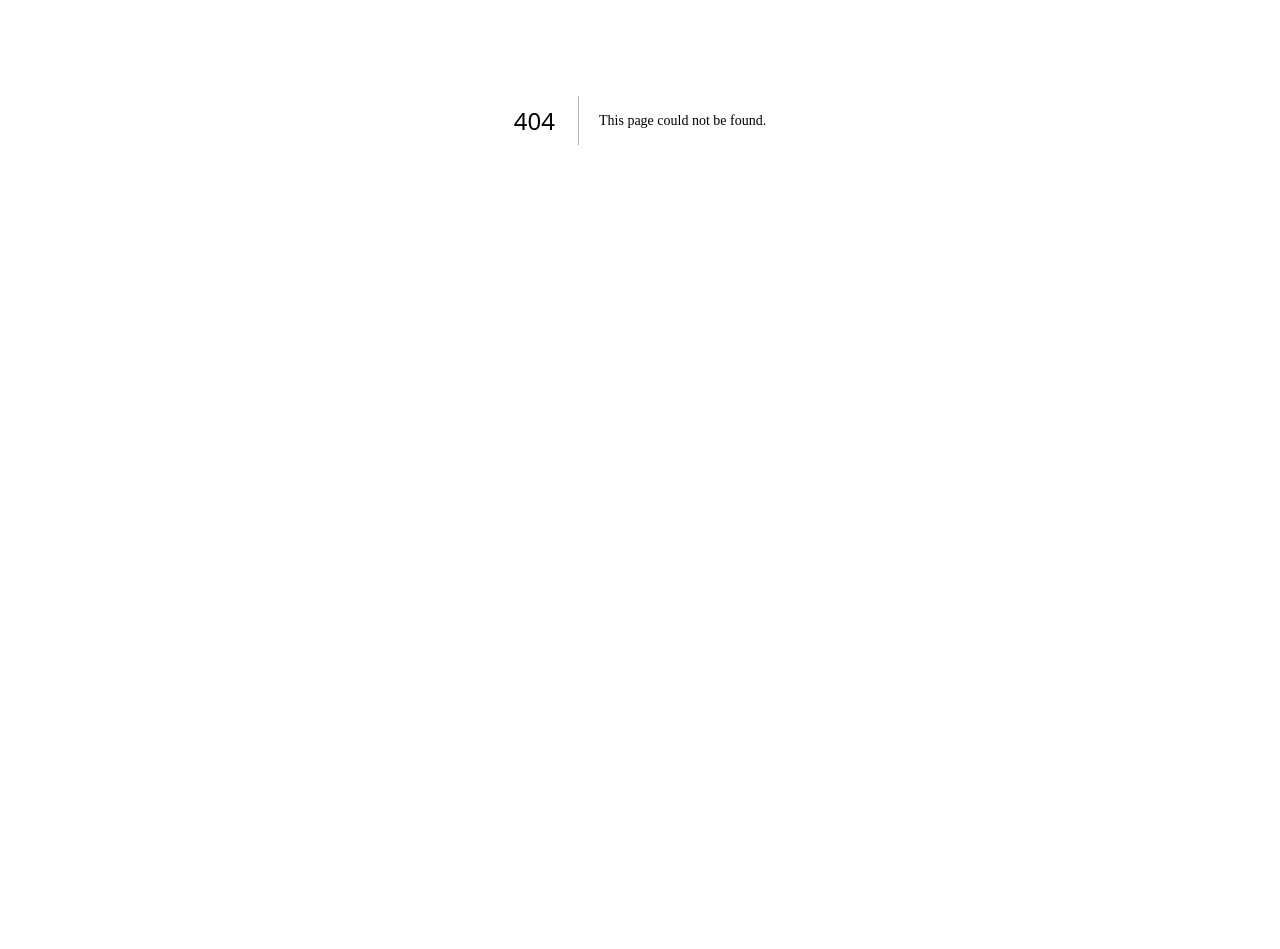
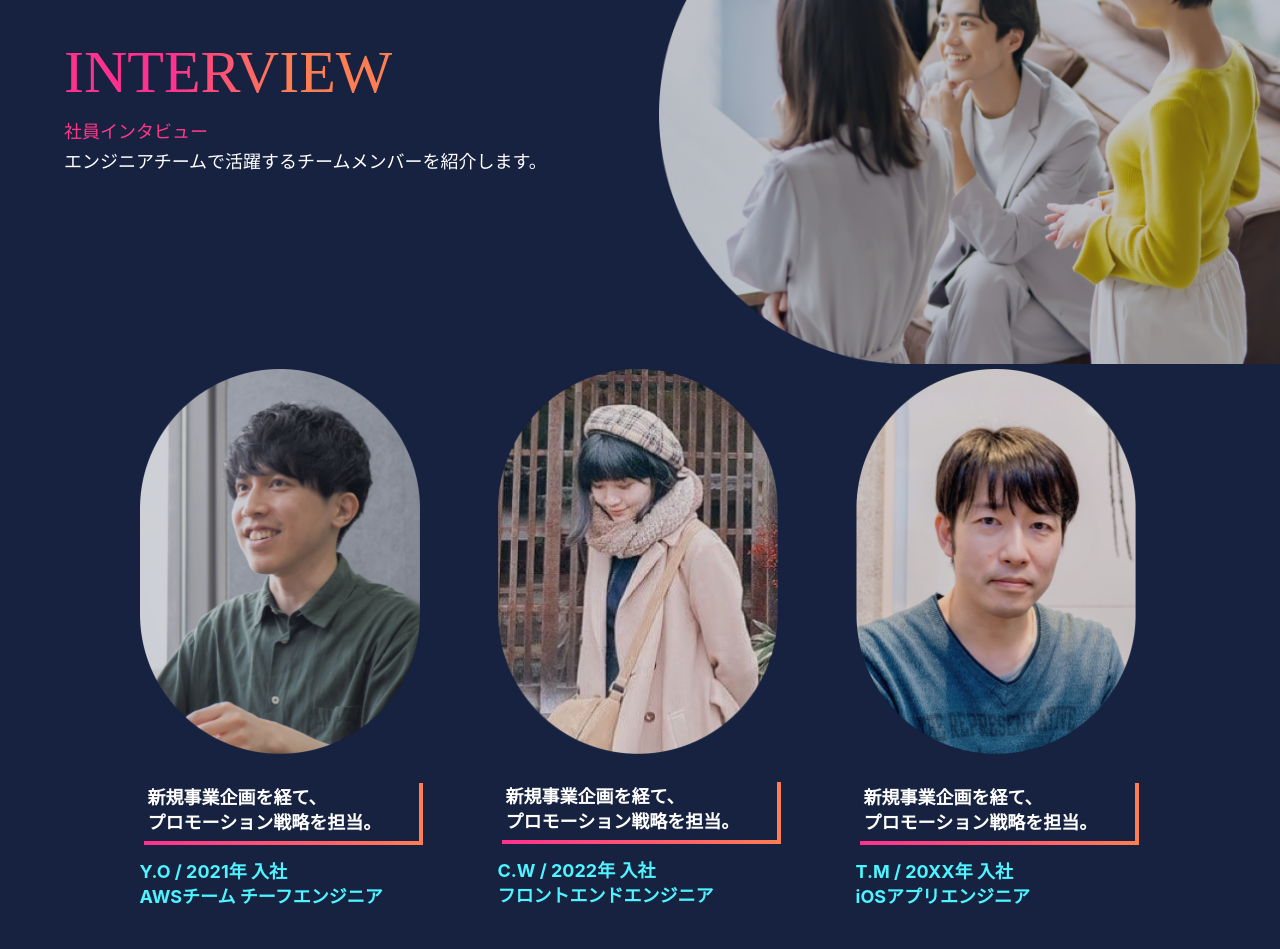
Before and after one commit to saya1104/office-area, a Next.js app: page /Interview in a window 1280 px wide. Before the commit this address had no page. Shown: the part 280-1229 px from the top of the page. Before the commit the page ends 800 px from the top, so only its background shows below. Built offline with nearby package versions, Linux system fonts and the light colour scheme.

Commit message:
✨interviewページ

```diff
--- /dev/null
+++ b/components/elements/MembersSwiper.tsx
@@ -0,0 +1,125 @@
+import Image from 'next/image';
+import styled from 'styled-components';
+import { Pagination } from 'swiper';
+import { Swiper, SwiperSlide } from 'swiper/react';
+import { MemberConstants } from '../../features/domains/constants/MemberConstants';
+
+import 'swiper/css';
+import 'swiper/css/pagination';
+
+const InterviewCardStyle = styled.div`
+  display: flex;
+  flex-direction: column;
+  text-align: center;
+  width: fit-content;
+  padding-right: 5px;
+`;
+
+const InterviewImageStyle = styled.div`
+  max-width: 280px;
+  width: 100%;
+  height: auto;
+`;
+
+const InterviewTextStyle = styled.div`
+  margin-top: 20px;
+  & > p {
+    color: #4ef4ff;
+    font-size: 18px;
+    font-weight: 700;
+    text-align: left;
+    line-height: 25px;
+  }
+`;
+
+const SquareStyle = styled.div`
+  position: relative;
+  background: #16223f;
+  width: 95%;
+  padding: 6px 5px 6px 8px;
+  p {
+    font-size: 18px;
+    font-weight: 700;
+    line-height: 25px;
+    margin: 0;
+    text-align: left;
+  }
+  span {
+    position: absolute;
+    z-index: -1;
+    top: 4px;
+    left: 4px;
+    background: linear-gradient(90deg, #ff318f 0%, #ff7d53 100%);
+    width: 100%;
+    height: 100%;
+  }
+`;
+
+const MembersSwiper = () => {
+  return (
+    <Swiper
+      // 一度に表示するスライドの数
+      slidesPerView={1}
+      // スライド間の余白
+      spaceBetween={50}
+      pagination={{
+        clickable: true,
+      }}
+      modules={[Pagination]}
+      className="mySwiper"
+      breakpoints={{
+        770: {
+          slidesPerView: 2,
+          spaceBetween: 50,
+        },
+        1066: {
+          slidesPerView: 3,
+          spaceBetween: 50,
+        },
+        1445: {
+          slidesPerView: 4,
+          spaceBetween: 50,
+        },
+      }}
+    >
+      {MemberConstants.map((item, index) => {
+        return (
+          <SwiperSlide key={index} style={{ display: 'flex', justifyContent: 'center' }}>
+            <InterviewCardStyle>
+              <InterviewImageStyle>
+                <Image
+                  src={item.imageSrc}
+                  alt={item.imageAlt}
+                  width={280}
+                  height={387}
+                  sizes="100vw"
+                  style={{
+                    width: '100%',
+                    height: 'auto',
+                  }}
+                />
+              </InterviewImageStyle>
+              <InterviewTextStyle>
+                <SquareStyle>
+                  <p>
+                    {item.message1}
+                    <br />
+                    {item.message2}
+                  </p>
+                  <span></span>
+                </SquareStyle>
+                <p>
+                  {item.name} / {item.hireYear}年 入社
+                  <br />
+                  {item.position}
+                </p>
+              </InterviewTextStyle>
+            </InterviewCardStyle>
+          </SwiperSlide>
+        );
+      })}
+    </Swiper>
+  );
+};
+
+export default MembersSwiper;
--- a/components/templates/AboutTeamPage/AboutTeamDetails.tsx
+++ b/components/templates/AboutTeamPage/AboutTeamDetails.tsx
@@ -50,8 +50,8 @@ function AboutTeamDetails() {
   return (
     <>
       <EachPageTop
+        TitleChildren={'ABOUT TEAM'}
         SubTitleChildren={'自分の色が輝く社会に'}
-        TitleChildren={'ABOUT TEAM'}
         src="/assets/AboutTeamImage.png"
       >
         誰かと比べることで感じてしまう負の感情を、社会から無くしたい。
--- /dev/null
+++ b/components/templates/InterViewPage/InterViewTop/Top.tsx
@@ -0,0 +1,14 @@
+import EachPageTop from '../../../elements/EachPageTop';
+import MembersSwiper from '../../../elements/MembersSwiper';
+
+function Top() {
+  return (
+    <>
+      <EachPageTop TitleChildren={'INTERVIEW'} SubTitleChildren={'社員インタビュー'} src="assets/InterView_Top.png">
+        エンジニアチームで活躍するチームメンバーを紹介します。
+      </EachPageTop>
+      <MembersSwiper />
+    </>
+  );
+}
+export default Top;
--- a/components/elements/MemberIntroductions.tsx
+++ b/features/domains/constants/MemberConstants.tsx
@@ -1,4 +1,14 @@
-export const MemberIntroductions = [
+export type Membertypes = {
+  imageSrc: string;
+  imageAlt: string;
+  message1: string;
+  message2: string;
+  name: string;
+  hireYear: string;
+  position: string;
+};
+
+export const MemberConstants: Membertypes[] = [
   {
     imageSrc: '/assets/InterviewOta.png',
     imageAlt: 'Y.O/2021年入社 AWSチーム チーフエンジニア',
@@ -27,15 +37,6 @@ export const MemberIntroductions = [
     position: 'iOSアプリエンジニア',
   },
   {
-    imageSrc: '/assets/InterviewChacon.png',
-    imageAlt: 'D.C/20XX年入社 フルスタックエンジニア',
-    message1: '新規事業企画を経て、',
-    message2: 'プロモーション戦略を担当。',
-    name: 'D.C',
-    hireYear: '20XX',
-    position: 'フルスタックエンジニア',
-  },
-  {
     imageSrc: '/assets/InterviewOu.png',
     imageAlt: 'K.O/2022年入社 バックエンドエンジニア',
     message1: '新規事業企画を経て、',
--- /dev/null
+++ b/pages/Interview/index.tsx
@@ -0,0 +1,15 @@
+import Footer from '../../components/layouts/Footer';
+import Header from '../../components/layouts/Header';
+import Top from '../../components/templates/InterViewPage/InterViewTop/Top';
+
+function Interview() {
+  return (
+    <>
+      <Header />
+      <Top />
+      <Footer />
+    </>
+  );
+}
+
+export default Interview;
--- a/tsconfig.json
+++ b/tsconfig.json
@@ -19,7 +19,7 @@
   },
   "$schema": "https://json.schemastore.org/tsconfig",
   "display": "Strictest",
-  "include": ["next-env.d.ts", "**/*.ts", "**/*.tsx"],
+  "include": ["next-env.d.ts", "**/*.ts", "**/*.tsx", "components/templates/InterViewPage/InterViewTop"],
   "exclude": ["node_modules"],
   "extends": "@tsconfig/next-strictest/tsconfig.json"
 }
```
Also changed, not shown: components/templates/TopPage/Interview.tsx (+2 -114 lines), pages/Interview/OtaYuji.tsx (added, +13 -0 lines), public/assets/InterView_Top.png (added).
